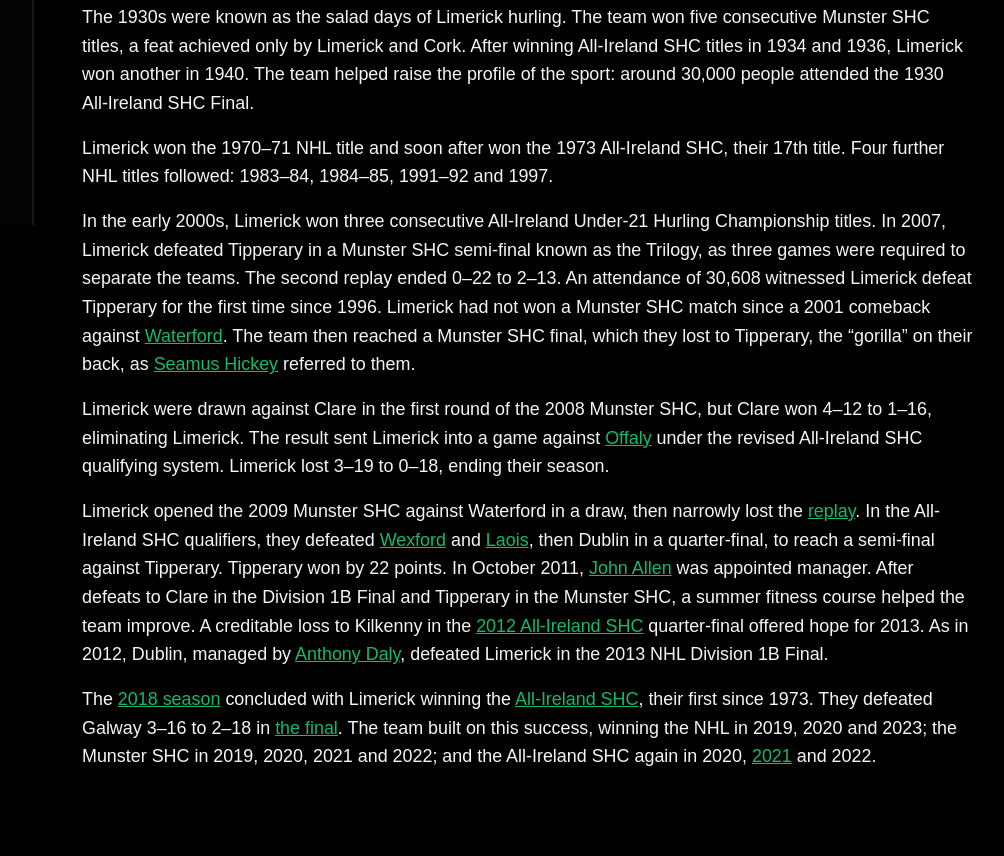
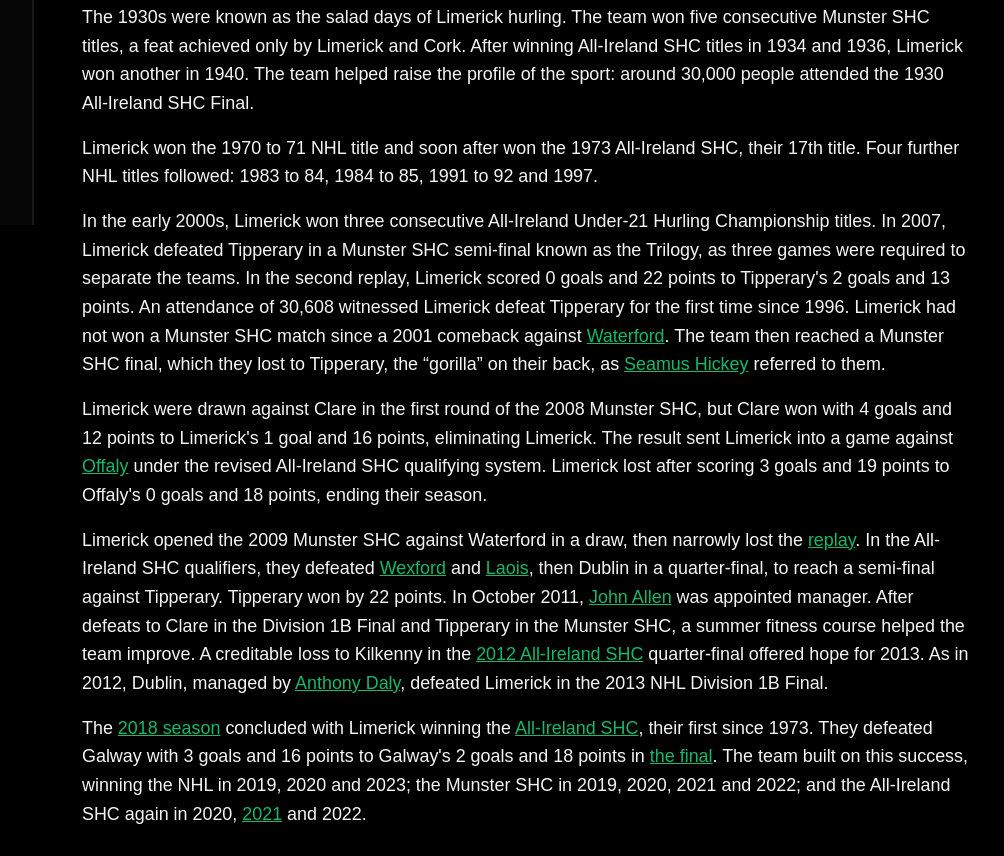
Before and after one commit to SHurley2008/PolysemousGang, a plain HTML site: page page.html in a window 1280 px wide. Shown: the part 575-1431 px from the top of the page, without its empty margins (241-1245 px from the left). Before the commit the page ends 1374 px from the top, so only its background shows below. Drawn offline with Linux system fonts and the light colour scheme.

Commit message:
text fixes

```diff
--- a/page.html
+++ b/page.html
@@ -133,15 +133,15 @@ body {
 
     <p>The 1930s were known as the salad days of Limerick hurling. The team won five consecutive Munster SHC titles, a feat achieved only by Limerick and Cork. After winning All-Ireland SHC titles in 1934 and 1936, Limerick won another in 1940. The team helped raise the profile of the sport: around 30,000 people attended the 1930 All-Ireland SHC Final.</p>
 
-    <p>Limerick won the 1970–71 NHL title and soon after won the 1973 All-Ireland SHC, their 17th title. Four further NHL titles followed: 1983–84, 1984–85, 1991–92 and 1997.</p>
+    <p>Limerick won the 1970 to 71 NHL title and soon after won the 1973 All-Ireland SHC, their 17th title. Four further NHL titles followed: 1983 to 84, 1984 to 85, 1991 to 92 and 1997.</p>
 
-    <p>In the early 2000s, Limerick won three consecutive All-Ireland Under-21 Hurling Championship titles. In 2007, Limerick defeated Tipperary in a Munster SHC semi-final known as the Trilogy, as three games were required to separate the teams. The second replay ended 0–22 to 2–13. An attendance of 30,608 witnessed Limerick defeat Tipperary for the first time since 1996. Limerick had not won a Munster SHC match since a 2001 comeback against <a href="https://en.wikipedia.org/wiki/Waterford_county_hurling_team">Waterford</a>. The team then reached a Munster SHC final, which they lost to Tipperary, the “gorilla” on their back, as <a href="https://en.wikipedia.org/wiki/Seamus_Hickey">Seamus Hickey</a> referred to them.</p>
+    <p>In the early 2000s, Limerick won three consecutive All-Ireland Under-21 Hurling Championship titles. In 2007, Limerick defeated Tipperary in a Munster SHC semi-final known as the Trilogy, as three games were required to separate the teams. In the second replay, Limerick scored 0 goals and 22 points to Tipperary's 2 goals and 13 points. An attendance of 30,608 witnessed Limerick defeat Tipperary for the first time since 1996. Limerick had not won a Munster SHC match since a 2001 comeback against <a href="https://en.wikipedia.org/wiki/Waterford_county_hurling_team">Waterford</a>. The team then reached a Munster SHC final, which they lost to Tipperary, the “gorilla” on their back, as <a href="https://en.wikipedia.org/wiki/Seamus_Hickey">Seamus Hickey</a> referred to them.</p>
 
-    <p>Limerick were drawn against Clare in the first round of the 2008 Munster SHC, but Clare won 4–12 to 1–16, eliminating Limerick. The result sent Limerick into a game against <a href="https://en.wikipedia.org/wiki/Offaly_county_hurling_team">Offaly</a> under the revised All-Ireland SHC qualifying system. Limerick lost 3–19 to 0–18, ending their season.</p>
+    <p>Limerick were drawn against Clare in the first round of the 2008 Munster SHC, but Clare won with 4 goals and 12 points to Limerick's 1 goal and 16 points, eliminating Limerick. The result sent Limerick into a game against <a href="https://en.wikipedia.org/wiki/Offaly_county_hurling_team">Offaly</a> under the revised All-Ireland SHC qualifying system. Limerick lost after scoring 3 goals and 19 points to Offaly's 0 goals and 18 points, ending their season.</p>
 
     <p>Limerick opened the 2009 Munster SHC against Waterford in a draw, then narrowly lost the <a href="https://en.wikipedia.org/wiki/Replay_(sports)">replay</a>. In the All-Ireland SHC qualifiers, they defeated <a href="https://en.wikipedia.org/wiki/Wexford_county_hurling_team">Wexford</a> and <a href="https://en.wikipedia.org/wiki/Laois_county_hurling_team">Laois</a>, then Dublin in a quarter-final, to reach a semi-final against Tipperary. Tipperary won by 22 points. In October 2011, <a href="https://en.wikipedia.org/wiki/John_Allen_(hurler)">John Allen</a> was appointed manager. After defeats to Clare in the Division 1B Final and Tipperary in the Munster SHC, a summer fitness course helped the team improve. A creditable loss to Kilkenny in the <a href="https://en.wikipedia.org/wiki/2012_All-Ireland_Senior_Hurling_Championship">2012 All-Ireland SHC</a> quarter-final offered hope for 2013. As in 2012, Dublin, managed by <a href="https://en.wikipedia.org/wiki/Anthony_Daly_(hurler)">Anthony Daly</a>, defeated Limerick in the 2013 NHL Division 1B Final.</p>
 
-    <p>The <a href="https://en.wikipedia.org/wiki/2018_Limerick_county_hurling_team_season">2018 season</a> concluded with Limerick winning the <a href="https://en.wikipedia.org/wiki/2018_All-Ireland_Senior_Hurling_Championship">All-Ireland SHC</a>, their first since 1973. They defeated Galway 3–16 to 2–18 in <a href="https://en.wikipedia.org/wiki/2018_All-Ireland_Senior_Hurling_Championship_Final">the final</a>. The team built on this success, winning the NHL in 2019, 2020 and 2023; the Munster SHC in 2019, 2020, 2021 and 2022; and the All-Ireland SHC again in 2020, <a href="https://en.wikipedia.org/wiki/2021_All-Ireland_Senior_Hurling_Championship">2021</a> and 2022.</p>
+    <p>The <a href="https://en.wikipedia.org/wiki/2018_Limerick_county_hurling_team_season">2018 season</a> concluded with Limerick winning the <a href="https://en.wikipedia.org/wiki/2018_All-Ireland_Senior_Hurling_Championship">All-Ireland SHC</a>, their first since 1973. They defeated Galway with 3 goals and 16 points to Galway's 2 goals and 18 points in <a href="https://en.wikipedia.org/wiki/2018_All-Ireland_Senior_Hurling_Championship_Final">the final</a>. The team built on this success, winning the NHL in 2019, 2020 and 2023; the Munster SHC in 2019, 2020, 2021 and 2022; and the All-Ireland SHC again in 2020, <a href="https://en.wikipedia.org/wiki/2021_All-Ireland_Senior_Hurling_Championship">2021</a> and 2022.</p>
   </div>
   </div>
  <script>
```
